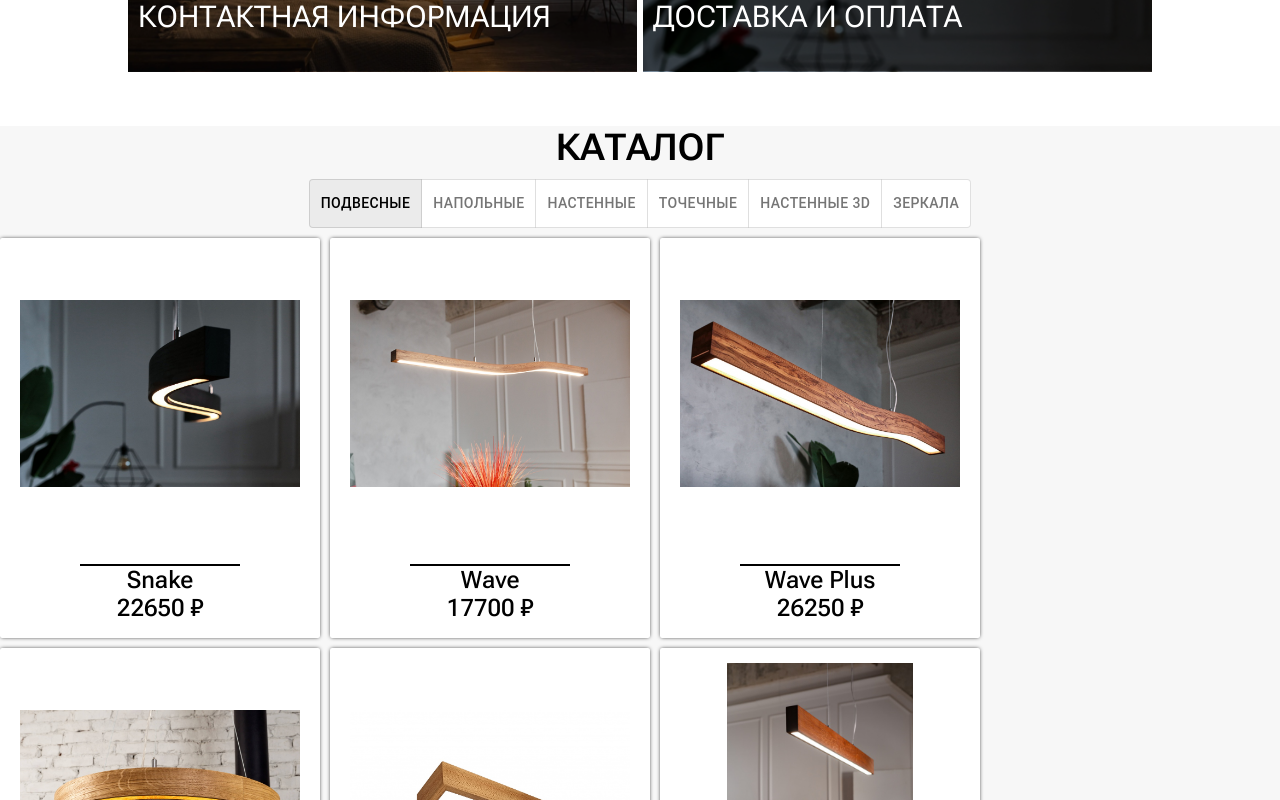
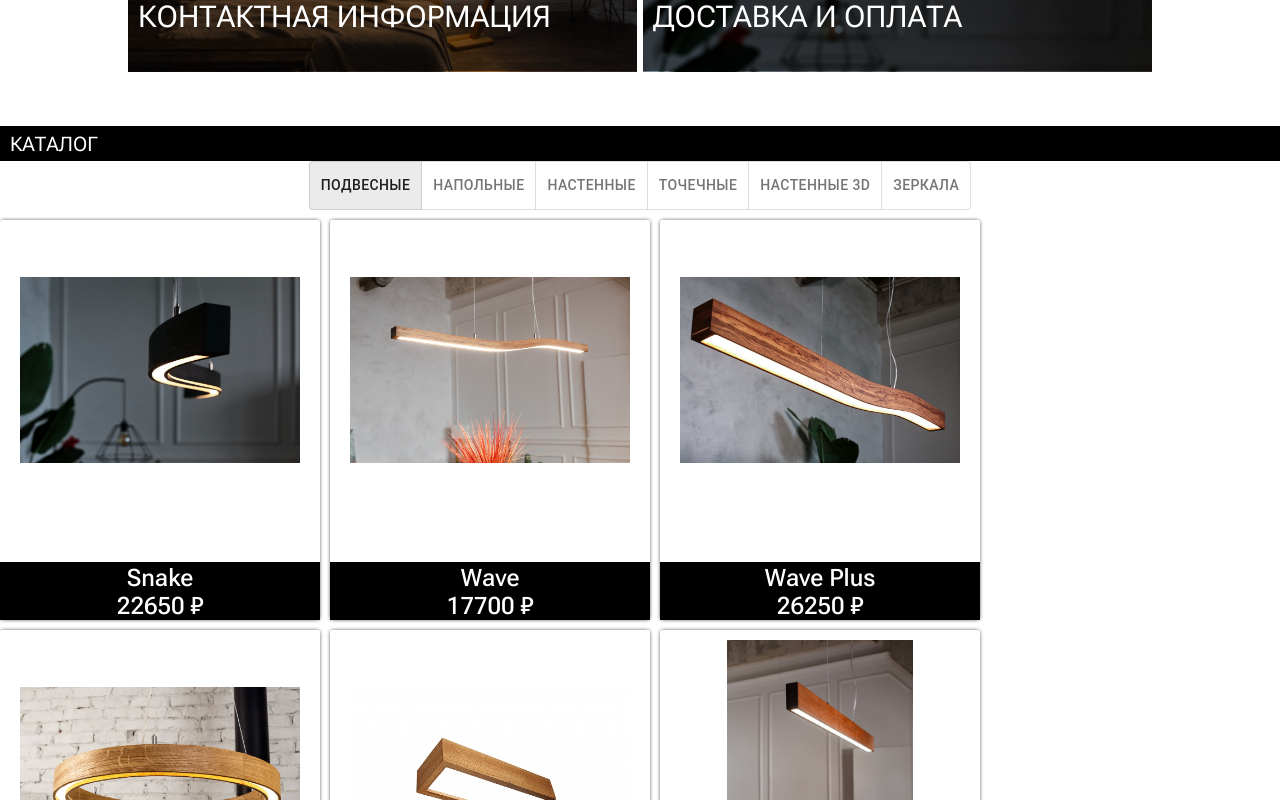
Before and after one commit to horosh7801/dak-website, a Next.js app: page / in a window 1280 px wide. Shown: the part 700-1500 px from the top of the page. Built offline with nearby package versions, Linux system fonts and the light colour scheme.

Commit message:
iteration

```diff
--- a/pages/index.js
+++ b/pages/index.js
@@ -308,20 +308,36 @@ function ProductItem({ name, priceRUB, url, type}) {
     display: flex;
     flex-direction: column;
     align-items: center;
+    color: white;
   `
 
   return (
     <Link style={{textDecoration: 'none'}} href={`/products/${type}/${url.split('/')[3].split('.jpg')[0]}`}>
       <div className={productItem}>
+        <div className={css`
+          width: 100%;
+          height: 100%;
+          display: flex;
+          justify-content: center;
+          padding-top: 10px;
+        `}>
           <div className={imageWrapper}>
             <Image style={{objectFit: 'contain'}} src={url} fill={true} />
           </div>
+        </div>
+        <div className={css`
+          width: 100%;
+          background-color: black;
+          display: flex;
+          justify-content: center;
+        `}>
           <div className={textWrapper}>
             <div className={itemName}>
               {name}
             </div>
             <div className={itemPrice}>
               {priceRUB}
+            </div>
           </div>
         </div>
       </div>
@@ -337,7 +353,6 @@ function Catalog ({ items }) {
 
   const catalog = css`
     width: 100vw;
-    background-color: #f7f7f7;
     display: flex;
     flex-direction: column;
     justify-content: space-between;
@@ -346,9 +361,17 @@ function Catalog ({ items }) {
   `
 
   const title = css`
-    font-size: 37px;
-    font-weight: 580;
-    margin-bottom: 10px;
+    width: 100%;
+    position: sticky;
+    top: 46px;
+    display: flex;
+    color: white;
+    background-color: black;
+    height: 35px;
+    align-items: center;
+    padding-left: 20px;
+    font-size: 20px;
+    z-index: 1;
   `
 
   const productsListWrapper = css`
@@ -379,9 +402,9 @@ function Catalog ({ items }) {
         }
       </div>
       <ToggleButtonGroup
-        className={css`background-color: white; font-weight: 500;`}
+        className={css`font-weight: 500;`}
         exclusive
-        color='primary'
+
         value={catalogState}
         onChange={(event) => {
           setCatalogState(event.target.value)
```
Lines whose indentation alone changed are shown as unchanged.
